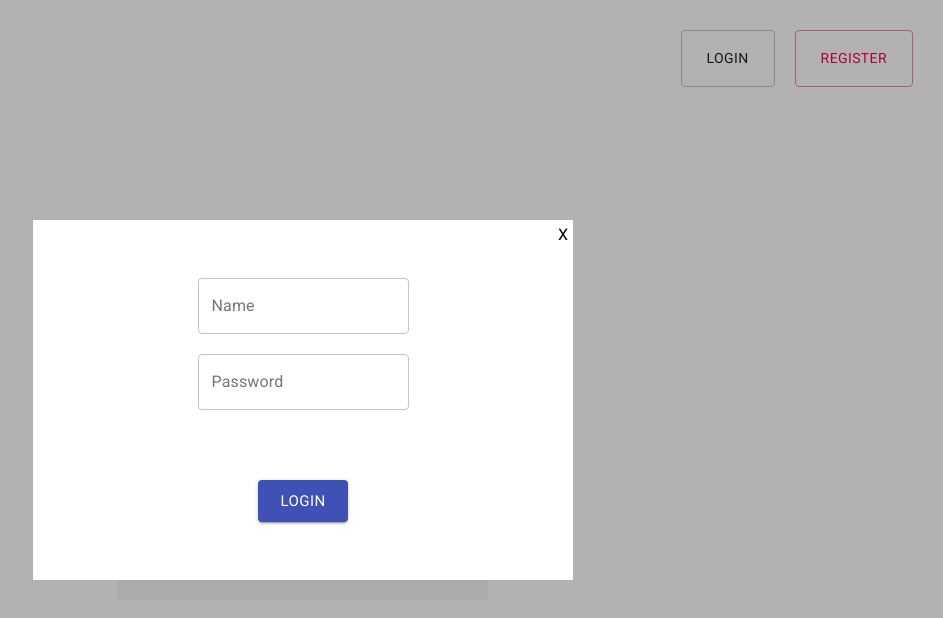
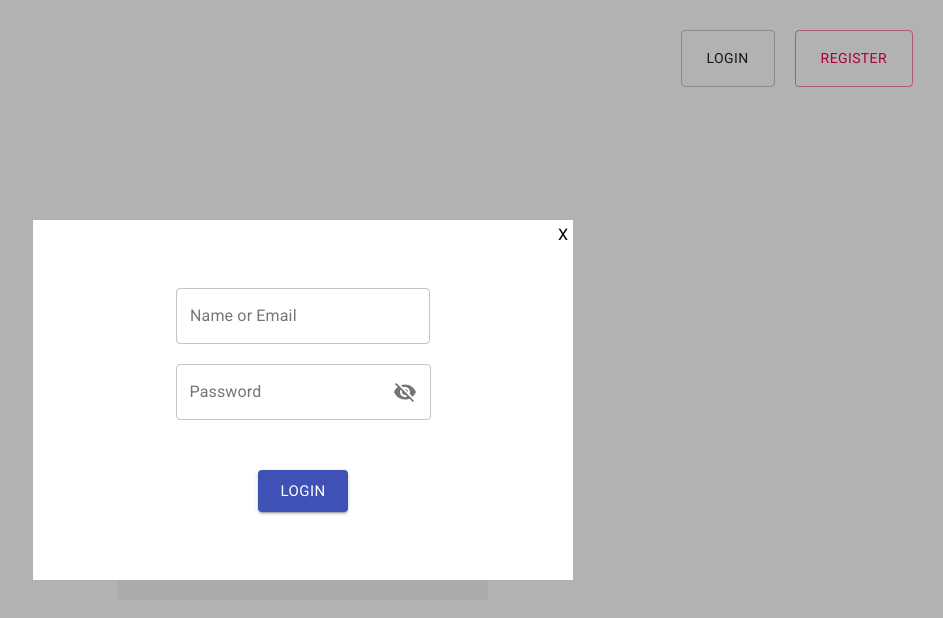
Before and after one commit to MiYazJE/Share-Videos, a React (Create React App) app in the folder client/: page / in a window 1280 px wide. Both pictures are taken after a click on the button "LOGIN". Shown: the top 618 px of the page, without its empty margins (337-1280 px from the left). Built offline with nearby package versions, Linux system fonts and the light colour scheme; no server answers.

Commit message:
something

```diff
--- a/client/src/components/Home/Home.jsx
+++ b/client/src/components/Home/Home.jsx
@@ -1,10 +1,10 @@
-import React, { useState } from 'react';
+import React, { useState, useEffect } from 'react';
 import Button from '@material-ui/core/Button';
 import { useHistory } from 'react-router-dom';
 import { connect } from 'react-redux';
-import { setName } from '../../actions/userActions';
+import { setName, whoAmI } from '../../actions/userActions';
 import { createRoom } from '../../actions/roomActions';
-import { readName } from '../../reducers/userReducer';
+import { readName, readIsLogged } from '../../reducers/userReducer';
 import TextField from '@material-ui/core/TextField';
 import FormControl from '@material-ui/core/FormControl';
 import FormHelperText from '@material-ui/core/FormHelperText';
@@ -20,19 +20,19 @@ const MODAL_TYPE = {
     CLOSED: 'CLOSED',
 }
 
-const Home = ({ createRoom, name, setName }) => {
+const Home = ({ createRoom, name, setName, isLogged, whoAmI }) => {
     const [errorNoNickname, setErrorNoNickname] = useState(false);
     const [openDialogJoinRoom, setOpenDialogJoinRoom] = useState(false);
     const [modalStatus, setModalStatus] = useState(MODAL_TYPE.CLOSED);
     const history = useHistory();
 
+    useEffect(() => {
+        whoAmI();
+    }, []);
+
     const handleCreateRoom = () => {
-        if (name) {
-            createRoom(name, (id) => history.push(`/room/${id}`));
-        }
-        else {
-            setErrorNoNickname(true);
-        }
+        if (name) createRoom(name, (id) => history.push(`/room/${id}`));
+        else setErrorNoNickname(true);
     }
 
     const handleOnClose = () => setModalStatus(MODAL_TYPE.CLOSED);
@@ -40,6 +40,10 @@ const Home = ({ createRoom, name, setName }) => {
     return (
         <div id="home">
             <div id="wrapLogin">
+                {isLogged
+                    ? <h3>Welcome <span style={{color: 'green'}}>{name}</span></h3>
+                    :
+                        (<>
                             <Button
                                 variant="outlined"
                                 size="medium"
@@ -55,6 +59,8 @@ const Home = ({ createRoom, name, setName }) => {
                             >
                                 REGISTER
                             </Button>
+                        </>)
+                }
             </div>
             <h1>Share Videos</h1>
             <div className="wrap">
@@ -96,12 +102,14 @@ const Home = ({ createRoom, name, setName }) => {
 };
 
 const mapStateToProps = (state) => ({
-    name: readName(state)
+    name: readName(state),
+    isLogged: readIsLogged(state),
 });
 
 const mapDispatchToProps = (dispatch) => ({
     createRoom: (name, cb) => dispatch(createRoom(name, cb)),
     setName: (name) => dispatch(setName(name)),
+    whoAmI: () => dispatch(whoAmI()),
 });
 
 export default connect(mapStateToProps, mapDispatchToProps)(Home);
--- a/client/src/components/Login/Login.jsx
+++ b/client/src/components/Login/Login.jsx
@@ -6,6 +6,12 @@ import { connect } from 'react-redux';
 import { readIsLoading } from '../../reducers/roomReducer';
 import { login } from '../../actions/userActions';
 import { Button } from '@material-ui/core';
+import { Visibility, VisibilityOff } from '@material-ui/icons';
+import IconButton from '@material-ui/core/IconButton';
+import OutlinedInput from '@material-ui/core/OutlinedInput';
+import InputLabel from '@material-ui/core/InputLabel';
+import InputAdornment from '@material-ui/core/InputAdornment';
+import FormControl from '@material-ui/core/FormControl';
 import './login.scss';
 
 const Login = ({ loading, login, onClose }) => {
@@ -13,6 +19,7 @@ const Login = ({ loading, login, onClose }) => {
 
     const [nameOrEmail, setNameOrEmail] = useState('');
     const [password, setPassword] = useState('');
+    const [showPassword, setShowPassword] = useState(false);
     const [errorNameOrEmail, setErrorNameOrEmail] = useState(false);
     const [errorPassword, setErrorPassword] = useState(false);
 
@@ -23,8 +30,8 @@ const Login = ({ loading, login, onClose }) => {
         if (!password || !nameOrEmail) {
             return enqueueSnackbar('Fields cannot be empty.', { variant: 'error' });
         }
+
         const res = await login({ nameOrEmail, password });
-
         console.log(res)
         setErrorPassword(res.passwordError);
         setErrorNameOrEmail(res.nameOrEmailError);
@@ -40,20 +47,35 @@ const Login = ({ loading, login, onClose }) => {
     return (
         <form className="wrapLogin" onSubmit={handleLogin} autoComplete="off">
             <TextField
+                style={{ width: '254px' }}
                 onChange={(e) => setNameOrEmail(e.target.value.trim())}
                 error={errorNameOrEmail}
                 className="field"
-                label="Name"
+                label="Name or Email"
                 variant="outlined"
             />
-            <TextField
-                onChange={(e) => setPassword(e.target.value.trim())}
-                className="field"
-                label="Password"
-                variant="outlined"
-                type="password"
-                error={errorPassword}
-            />
+            <FormControl variant="outlined">
+                <InputLabel htmlFor="outlined-adornment-password">Password</InputLabel>
+                <OutlinedInput
+                    id="outlined-adornment-password"
+                    type={showPassword ? 'text' : 'password'}
+                    error={errorPassword}
+                    onChange={(e) => setPassword(e.target.value.trim())}
+                    endAdornment={
+                        <InputAdornment position="end">
+                            <IconButton
+                                aria-label="toggle password visibility"
+                                onClick={() => setShowPassword(!showPassword)}
+                                onMouseDown={() => setShowPassword(!showPassword)}
+                                edge="end"
+                            >
+                                {showPassword ? <Visibility /> : <VisibilityOff />}
+                            </IconButton>
+                        </InputAdornment>
+                    }
+                    labelWidth={70}
+                />
+            </FormControl>
             <div className="btnWrap">
                 <Button
                     variant="contained"
```
Lines whose indentation alone changed are shown as unchanged.
